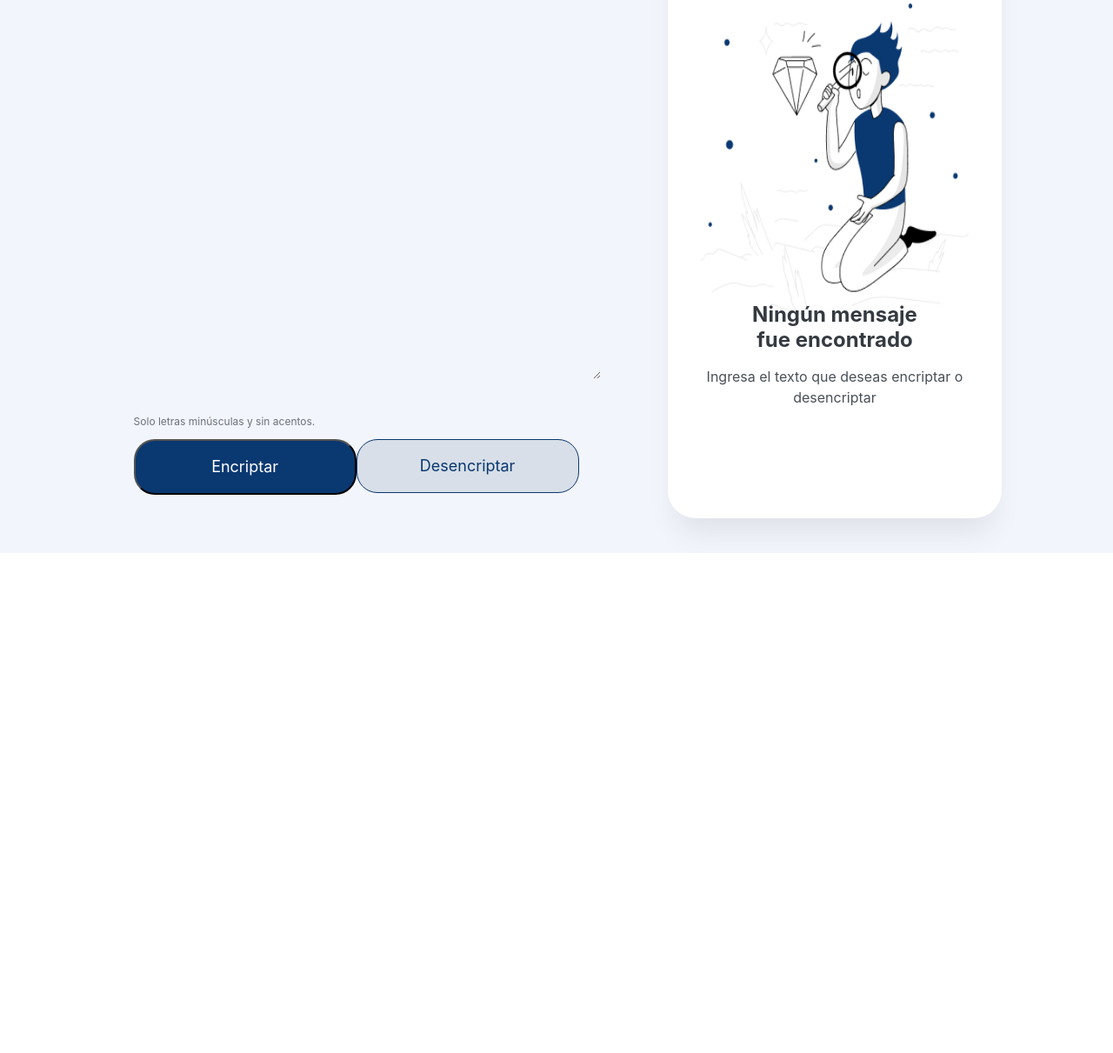
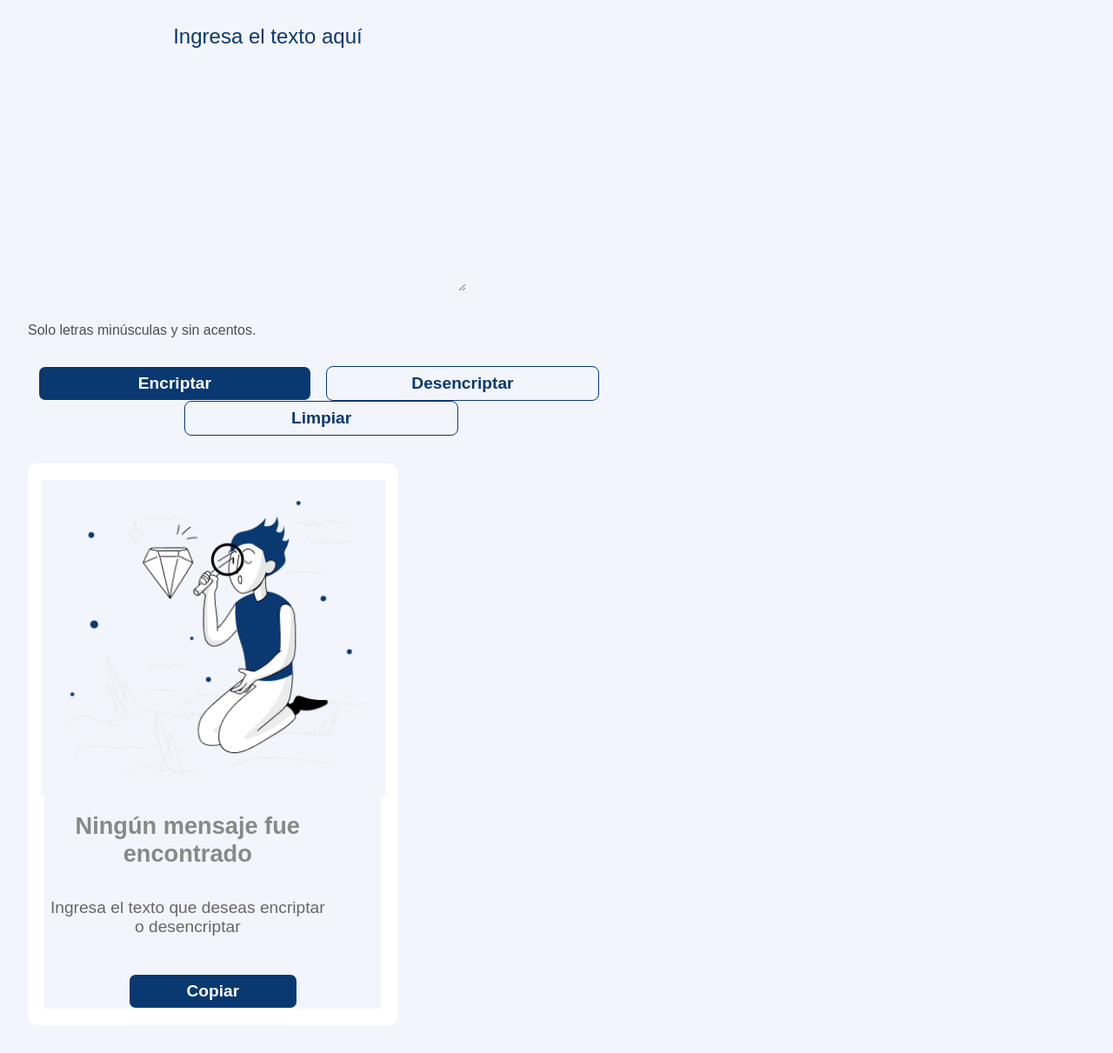
Before and after one commit to da237/Encriptador, a plain HTML site: page index.html in a window 1280 px wide. Shown: the part 164-1375 px from the top of the page at 87% size. Before the commit the page ends 800 px from the top, so only its background shows below. Drawn offline with Linux system fonts and the light colour scheme.

Commit message:
Primer Comit

```diff
--- a/index.html
+++ b/index.html
@@ -10,7 +10,7 @@
   <body>
     <div class="container">
       <header>
-        <img src="/imagenes/Logo.png" alt="alura">
+        <img src="/imagenes/Logo.png" alt="alura" />
         <h1>Encriptador</h1>
       </header>
       <div class="encriptar">
@@ -24,27 +24,33 @@
         ></textarea>
 
         <div class="terminos">
-          <p>Solo letras minúsculas y sin acentos.</p>
+          <p class="info">Solo letras minúsculas y sin acentos.</p>
         </div>
         <div class="botones">
-          <button class="btn-encriptar" type="button" onclick="encriptar()">
+          <button class="btn-encriptar" type="button" onclick="Encriptar()">
             Encriptar
           </button>
-          <input
+          <button
             type="button"
             class="btn-desencriptar"
-            value="Desencriptar"
-            onclick="desencriptar()"
-          />
+            onclick="Desencriptar()"
+          >
+            Desencriptar
+          </button>
+          <div>
+            <button onclick="limpiar()" class="limpiar">Limpiar</button>
+          </div>
         </div>
       </div>
       <div class="encriptado">
-        <img src="imagenes/Muñeco.png" alt="Muñeco" id="muñeco" />
+        <img src="imagenes/Muñeco.png" class="muneco" alt="">
         <div class="mensaje-encriptado" id="mensaje-encriptado">
-          <h2 class="titulo-mensaje">Ningún mensaje fue encontrado</h2>
-          <p class="parrafo">
-            Ingresa el texto que deseas encriptar o desencriptar
-          </p>
+          <h1 class="tituloResultado">Ningún mensaje fue encontrado</h1>
+                <p class="contenidoResultado">Ingresa el texto que deseas encriptar o
+                    desencriptar
+                </p>
+          <button class="copiar" onclick="copiar()">Copiar</button>
+
         </div>
       </div>
     </div>
--- a/index.js
+++ b/index.js
@@ -1,46 +1,39 @@
-function encriptar() {
-  let texto = document.querySelector(".texto").value;
-  let tituloMensaje = document.querySelector(".titulo-mensaje");
-  let parrafo = document.querySelector(".parrafo");
+const mensaje = document.querySelector(".texto");
+const mensaje2 = document.querySelector(".textEncriptado");
 
-  let textoCifrado = texto
-    .replace(/e/g, "enter")
-    .replace(/i/g, "imes")
-    .replace(/a/g, "ai")
-    .replace(/o/g, "ober")
-    .replace(/u/g, "ufat");
+const Encriptar = () => {
+  let resultado = mensaje.value;
+  let mensajeEncriptado = resultado
+    .replaceAll("e", "enter")
+    .replaceAll("i", "imes")
+    .replaceAll("a", "ai")
+    .replaceAll("o", "ober")
+    .replaceAll("u", "ufat");
 
-  if (texto.length != 0) {
-    document.querySelector("texto").value = textoCifrado;
-    tituloMensaje.textContent = "Texto encriptado con éxito";
-    parrafo.textContent = "";
+  mensaje2.value = mensajeEncriptado;
+};
 
-  } else {
-    tituloMensaje.textContent = "Ningún mensaje fue encontrado";
-    parrafo.textContent = "Ingresa el texto que deseas encriptar o desencriptar";
-    swal("Ooops!", "Debes ingresar un texto", "warning");
-  }
+const Desencriptar = () => {
+  let mensajeEncriptado = mensaje.value;
+  let resultado = mensajeEncriptado
+    .replaceAll("enter", "e")
+    .replaceAll("imes", "i")
+    .replaceAll("ai", "a")
+    .replaceAll("ober", "o")
+    .replaceAll("ufat", "u");
+
+  mensaje2.value = resultado;
+};
+
+
+const limpiar =()=>{
+  mensaje.value = " ";
+  mensaje2.value= "";
 }
 
-function desencriptar() {
-  let texto = document.querySelector(".texto").value;
-  let tituloMensaje = document.querySelector(".titulo-mensaje");
-  let parrafo = document.querySelector(".parrafo");
-
-  let textoCifrado = texto
-    .replace(/enter/g, "e")
-    .replace(/imes/g, "i")
-    .replace(/ai/g, "a")
-    .replace(/ober/g, "o")
-    .replace(/ufat/g, "u");
-
-    if (texto.length != 0) {
-      document.querySelector(".texto").value = textoCifrado;
-      tituloMensaje.textContent = "Texto desencriptado con éxito";
-      parrafo.textContent = "";
-    } else {
-      tituloMensaje.textContent = "Ningún mensaje fue encontrado";
-      parrafo.textContent = "Ingresa el texto que deseas encriptar o desencriptar";
-      swal("Ooops!", "Debes ingresar un texto", "warning");
-    }
+const copiar = ()=>{
+  let textocopia = document.querySelector(".textEncriptado");
+  textocopia.select();
+  textocopia.setSelectionRange(0,9999);
+  document.execCommand('copy')
 }
--- a/style.css
+++ b/style.css
@@ -1,25 +1,183 @@
 * {
-  margin: 0;
-  padding: 0;
+  background-color: #f3f5fc;
 }
-img{
-  margin-top: 20px;
+
+.container,
+img {
+  padding: 1.5rem;
+}
+
+header {
+  display: flex;
 }
 
 h1{
-  text-align: center;
-  position: absolute;
+  justify-content: center;
 }
 
+.encriptar {
+  margin-top: 30px;
+  padding: 2rem 0;
+  width: 55%;
+  height: 100%;
+  box-sizing: border-box;
+  text-align: center;
+}
+
+.texto {
+  width: 50%;
+  height: 305px;
+  border: none;
+  outline: 0;
+  background-color: transparent;
+  font-family: Arial;
+  font-size: 1.3rem;
+  color: #0a3871;
+}
+
+.texto::placeholder {
+  font-family: Arial;
+  font-size: 1.5rem;
+  color: #0a3871;
+  transition: 1s;
+}
+
+.texto:focus::placeholder {
+  opacity: 25%;
+}
+
+.terminos {
+  width: 100%;
+  text-align: center;
+  box-sizing: border-box;
+}
+
+.info {
+  padding: 1rem 0;
+  font-family: arial;
+  font-size: 1rem;
+  color: #495057;
+  vertical-align: middle;
+  transition: 1s;
+  text-align: left;
+}
+
+.info:hover {
+  scale: 1.02;
+}
+
+.btn-encriptar,
+.limpiar,
+.btn-desencriptar {
+  width: 47%;
+  padding: 0.5rem;
+  font-family: arial;
+  font-size: 1.2rem;
+  font-weight: bold;
+  border-radius: 0.5rem;
+  transition: 600ms;
+}
+
+.btn-encriptar {
+  background-color: #0a3871;
+  border: 0.1rem solid #ffffff;
+  color: #ffffff;
+  margin: 0 0.4rem 0 0;
+}
+
+.btn-desencriptar {
+  background-color: #f3f5fc;
+  border: 0.1rem solid #0a3871;
+  color: #0a3871;
+  margin: 0 0 0 0.4rem;
+}
+.limpiar{
+  background-color: #f3f5fc;
+  border: 0.1rem solid #0a3871;
+  color: #0a3871;
+  margin: 0 0 0 0.4rem;
+}
+
+.btn-encriptar:hover,
+.btn-desencriptar:hover,
+.copiar:hover,
+.limpiar:hover {
+  scale: 1.1;
+  box-shadow: 0 5px 10px #999999;
+}
+
+.btn-encriptar:active,
+.btn-desencriptar:active,
+.copiar:active,
+.limpiar:hover {
+  scale: 0.9;
+  box-shadow: 0 0 5px #999999;
+}
+
+.encriptado {
+  display: flex;
+  flex-direction: column;
+  justify-content: center;
+  align-items: center;
+  text-align: center;
+  width: 35%;
+  min-height: 26rem;
+  border-radius: 0.7rem;
+  background: #ffffff;
+  padding: 1.2rem;
+  box-sizing: border-box;
+}
+
+.muneco {
+  width: 90%;
+}
+
+.textEncriptado {
+  display: flex;
+  flex-direction: column;
+  align-items: center;
+  padding: 1rem 0;
+}
+.tituloResultado {
+  width: 85%;
+  font-family: Arial;
+  font-weight: bold;
+  font-size: 1.7rem;
+  color: #888888;
+  padding: 0 0 1rem 0;
+}
+
+.contenidoResultado {
+  width: 85%;
+  font-family: Arial;
+  font-size: 1.2rem;
+  color: #666666;
+}
+
+.copiar {
+  width: 50%;
+  margin-top: 1.5rem;
+  padding: 0.5rem;
+  font-family: arial;
+  font-size: 1.2rem;
+  font-weight: bold;
+  border-radius: 0.5rem;
+  transition: 600ms;
+  background-color: #0a3871;
+  border: 0.1rem solid #ffffff;
+  color: #ffffff;
+}
+
+/*
 .container {
-  position: relative;
+  position: absolute;
   width: 100vw;
   height: 100vh;
   background: #f3f5fc;
 }
 
 .texto {
-  position: absolute;
+  position: relative;
   width: 42%;
   height: 60%;
   left: 12%;
@@ -121,10 +279,10 @@ h1{
   padding: 1.8%;
 }
 
-.encriptado {
+.encriptado  {
   display: flex;
   justify-content: center;
-  position: absolute;
+  position: relative;
   width: 30%;
   height: 90%;
   left: 60%;
@@ -132,6 +290,17 @@ h1{
   background: #fff;
   box-shadow: 0px 24px 32px -8px rgba(0, 0, 0, 0.08);
   border-radius: 32px;
+}
+
+.copiar{
+  display: flex;
+  justify-content: center;
+  position: absolute;
+  width: 30%;
+  height: 30%;
+  left: 60%;
+  top: 5%;
+  border-radius: 30px;
 }
 
 .mensaje-encriptado {
@@ -177,7 +346,7 @@ h1{
   top: 15%;
 }
 
-/* Responsive design */
+ Responsive design
 @media (max-width: 57.5em) {
   .container {
     display: flex;
@@ -231,4 +400,4 @@ h1{
     display: none;
     visibility: hidden;
   }
-}
+}*/
```
